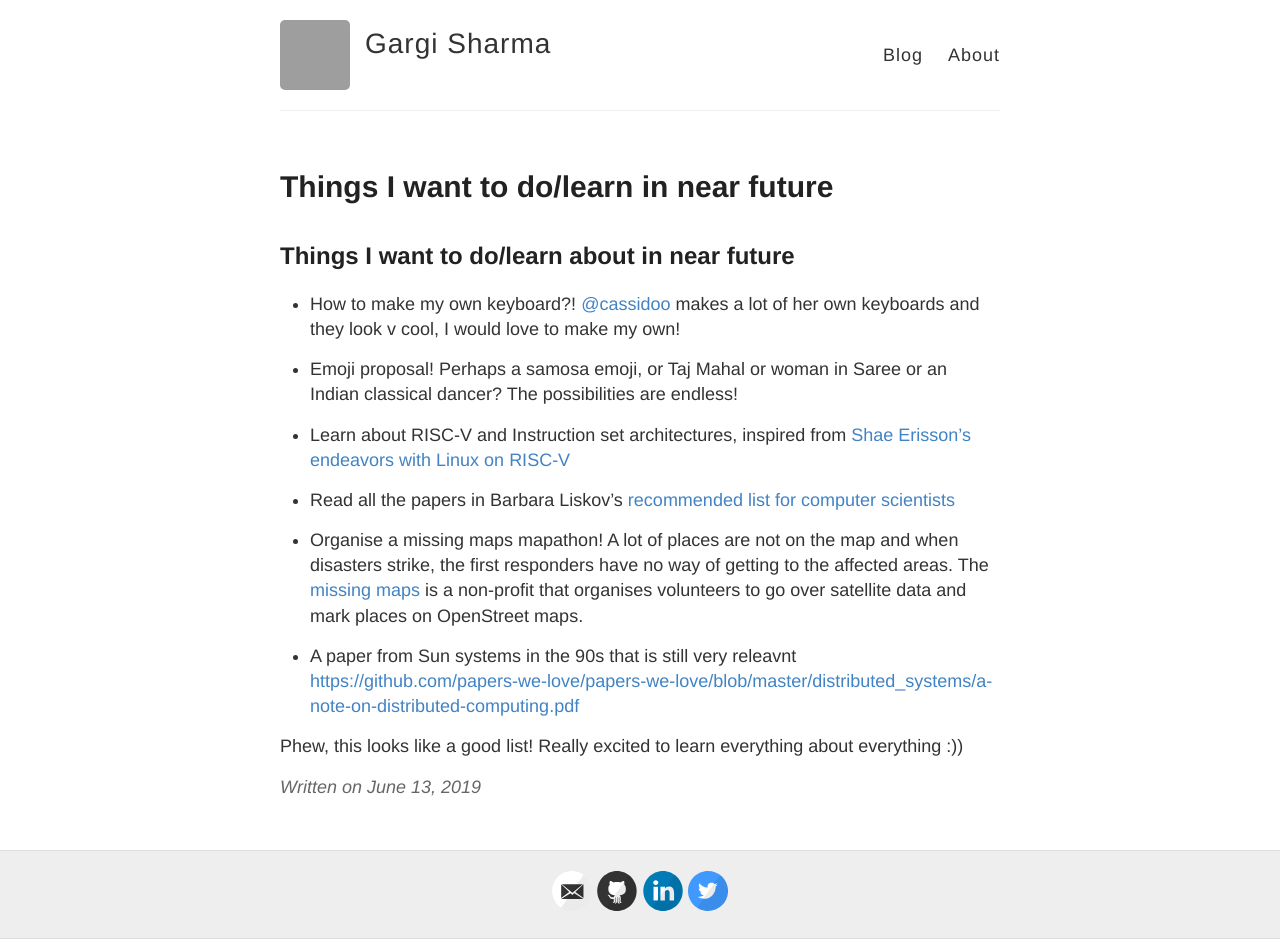
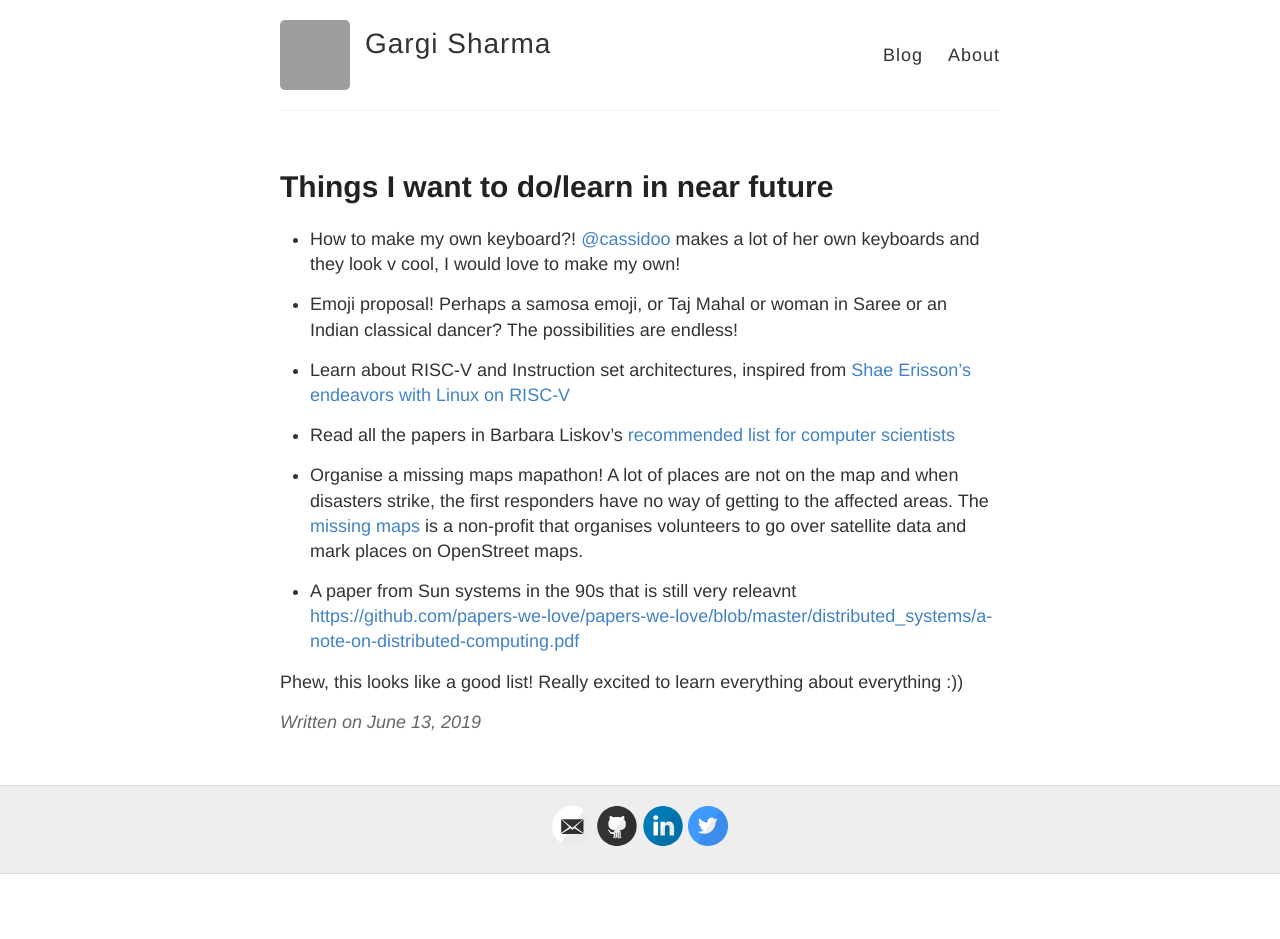
Before and after one commit to gs0510/gs0510.github.io, a Jekyll site: the page built from _posts/2019-06-13-things-i-want-to-learn.md, in a window 1280 px wide. Built offline with Jekyll 4.4.1, drawn with Linux system fonts in a browser that asks for light colours; after the commit the page ends 900 px from its top, so only the background shows below that; grey boxes are pictures that could not be loaded.

Commit message:
Update 2019-06-13-things-i-want-to-learn.md

```diff
--- a/_posts/2019-06-13-things-i-want-to-learn.md
+++ b/_posts/2019-06-13-things-i-want-to-learn.md
@@ -2,7 +2,6 @@
 layout: post
 title: Things I want to do/learn in near future
 ---
-## Things I want to do/learn about in near future
 
 - How to make my own keyboard?! [@cassidoo](https://twitter.com/cassidoo) makes a lot of her own keyboards and they look v cool, I would love to make my own!
 
```
